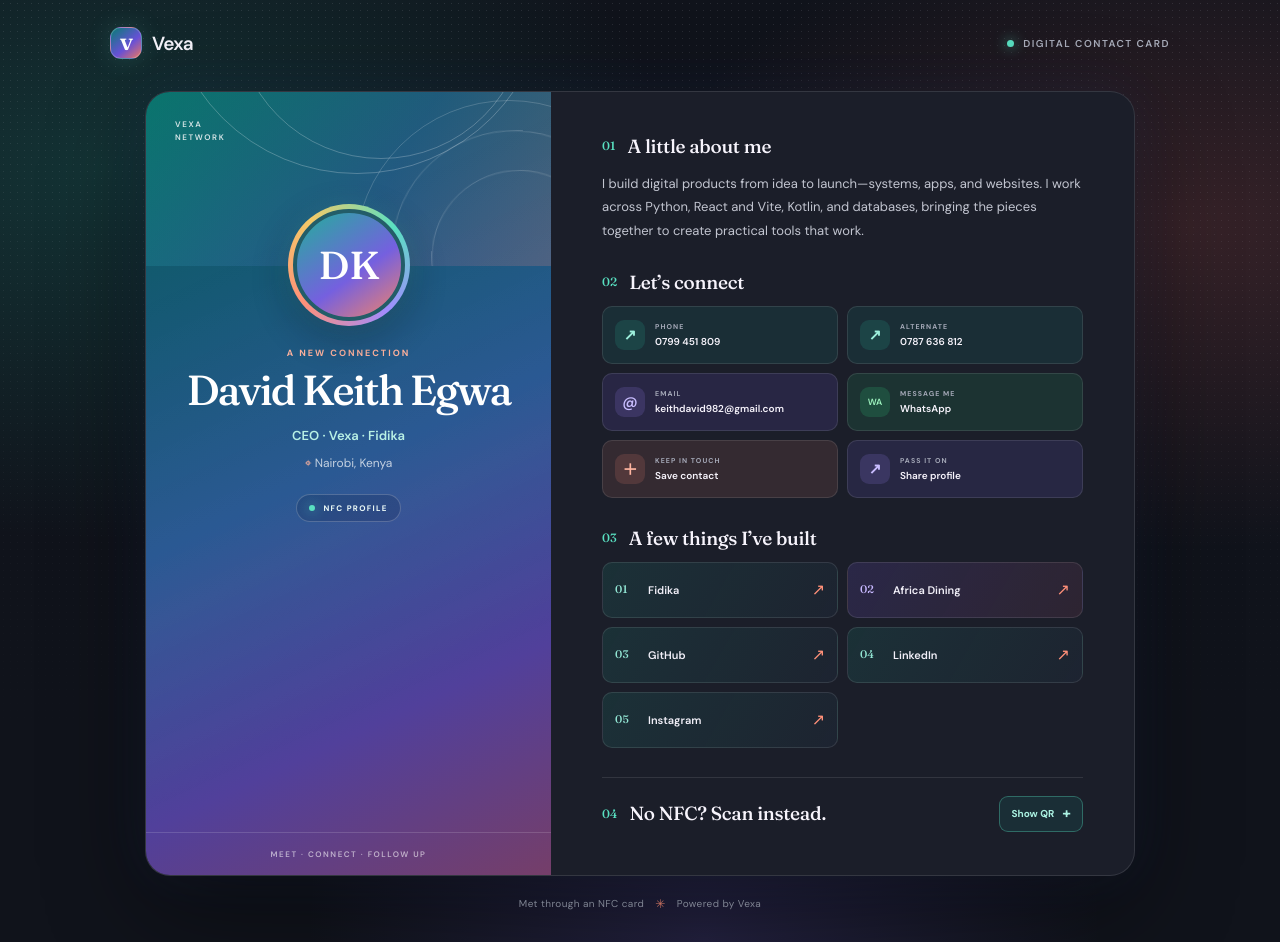
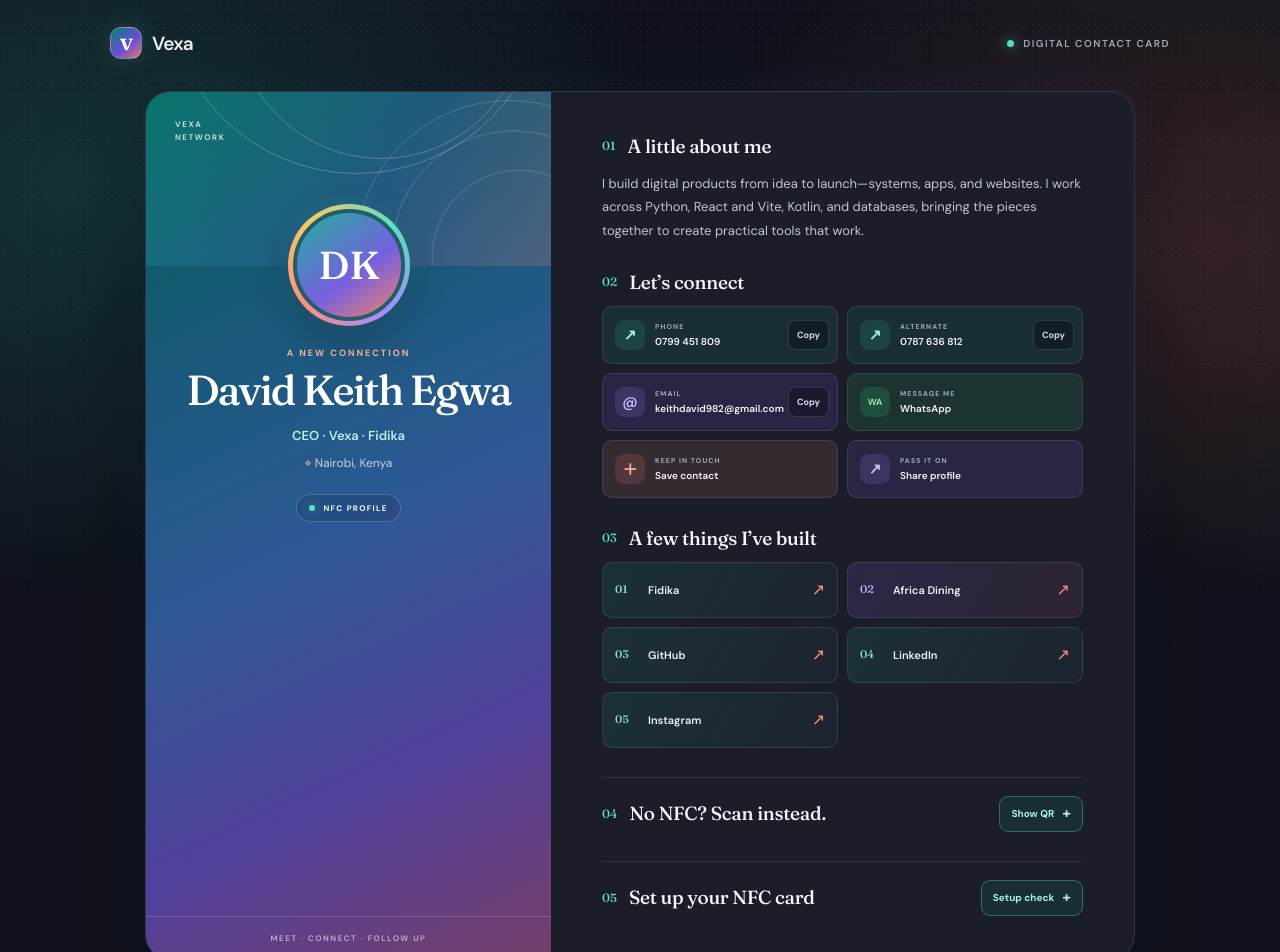
Before and after one commit to keith611/my-profile-, a React (Vite) app: page / in a window 1280 px wide. Shown: the top 952 px of the page. Built offline with nearby package versions, Linux system fonts and the light colour scheme.

Commit message:
Add contact copy and NFC setup tools

```diff
--- a/src/pages/ProfilePage.css
+++ b/src/pages/ProfilePage.css
@@ -214,6 +214,10 @@
 .profile-bio { max-width: 500px; margin: 0; color: #c2c5d0; font-size: 13px; line-height: 1.8; }
 
 .profile-actions { display: grid; grid-template-columns: repeat(2, minmax(0, 1fr)); gap: 9px; }
+.contact-action-wrap { position: relative; min-width: 0; }
+.contact-action-wrap > .contact-action { padding-right: 50px; }
+.copy-action { position: absolute; right: 9px; top: 50%; min-height: 30px; padding: 0 8px; transform: translateY(-50%); border: 1px solid rgba(255,255,255,.13); border-radius: 7px; color: #d9d9e7; background: rgba(9,13,23,.45); font-size: 9px; font-weight: 700; cursor: pointer; }
+.copy-action:hover { border-color: rgba(89,224,193,.6); color: #9df0dc; }
 .contact-action {
   display: flex;
   align-items: center;
@@ -282,6 +286,19 @@
 .qr-copy strong { color: #f6f3fb; font-size: 12px; }
 .qr-copy span { color: #b8bdcc; font-size: 10px; line-height: 1.6; }
 
+.nfc-setup-section { padding-top: 18px; border-top: 1px solid rgba(255,255,255,.1); }
+.nfc-setup-top { display: flex; align-items: center; justify-content: space-between; gap: 12px; }
+.nfc-setup-top .section-heading { margin: 0; }
+.nfc-setup-panel { display: grid; gap: 12px; margin-top: 15px; padding: 15px; border: 1px solid rgba(255,255,255,.12); border-radius: 13px; background: linear-gradient(120deg, rgba(27,166,145,.1), rgba(121,96,229,.11)); animation: card-arrive .25s ease both; }
+.nfc-setup-panel p { margin: 0; color: #d9d8e4; font-size: 11px; line-height: 1.6; }
+.nfc-profile-url { display: flex; align-items: center; justify-content: space-between; gap: 10px; min-width: 0; padding: 9px 10px; border: 1px solid rgba(255,255,255,.1); border-radius: 9px; background: rgba(7,10,18,.35); }
+.nfc-profile-url code { overflow: hidden; color: #aaf1e1; font-size: 10px; text-overflow: ellipsis; white-space: nowrap; }
+.nfc-profile-url button, .nfc-check-button { min-height: 34px; padding: 0 11px; border: 1px solid rgba(89,224,193,.34); border-radius: 8px; color: #aaf1e1; background: rgba(27,166,145,.15); font-size: 10px; font-weight: 700; cursor: pointer; }
+.nfc-profile-url button:hover, .nfc-check-button:hover { border-color: rgba(89,224,193,.7); background: rgba(27,166,145,.25); }
+.nfc-setup-panel ol { display: grid; gap: 7px; margin: 0; padding-left: 18px; color: #b8bdcc; font-size: 10px; line-height: 1.55; }
+.nfc-check-button { justify-self: start; }
+.nfc-check-note { color: #9299aa; font-size: 9px; line-height: 1.55; }
+
 .profile-footer { display: flex; justify-content: center; align-items: center; gap: 11px; margin: 20px auto 0; color: #a7adbd; font-size: 10px; letter-spacing: .04em; }
 .footer-dot { color: var(--coral); font-size: 12px; }
 
@@ -304,6 +321,7 @@
   .profile-bio { font-size: 12px; }
   .profile-links { grid-template-columns: 1fr 1fr; }
   .profile-qr-panel { width: 100%; }
+  .nfc-setup-panel { width: 100%; }
 }
 
 @media (max-width: 390px) {
@@ -317,5 +335,5 @@
 }
 
 @media (prefers-reduced-motion: reduce) {
-  .profile-card, .profile-avatar-wrap, .identity-orbit, .contact-action, .profile-links a { animation: none; transition: none; }
+  .profile-card, .profile-avatar-wrap, .identity-orbit, .contact-action, .profile-links a, .profile-qr-panel, .nfc-setup-panel { animation: none; transition: none; }
 }
--- a/src/pages/ProfilePage.jsx
+++ b/src/pages/ProfilePage.jsx
@@ -30,6 +30,7 @@
 
 export function ProfilePage() {
   const [qrOpen, setQrOpen] = useState(false);
+  const [nfcOpen, setNfcOpen] = useState(false);
   const [shareStatus, setShareStatus] = useState('');
   const phones = profile.phones || [];
   const links = profile.links.filter((item) => item.label && item.url);
@@ -62,6 +63,24 @@
       setShareStatus('Profile link copied.');
     } catch {
       setShareStatus('Copy the profile address from your browser to share it.');
+    }
+  };
+
+  const copyDetail = async (value, label) => {
+    try {
+      await navigator.clipboard.writeText(value);
+      setShareStatus(`${label} copied.`);
+    } catch {
+      setShareStatus(`Could not copy ${label.toLowerCase()}. Please copy it from the profile.`);
+    }
+  };
+
+  const checkProfileLink = async () => {
+    try {
+      const response = await fetch(profileUrl, { method: 'HEAD', cache: 'no-store' });
+      setShareStatus(response.ok ? 'Profile link is reachable and ready to add to your NFC card.' : 'Profile link could not be reached. Check the deployed website and try again.');
+    } catch {
+      setShareStatus('Profile link could not be reached. Check your connection and try again.');
     }
   };
 
@@ -120,16 +139,22 @@
             </div>
             <div className="profile-actions">
               {phones.map((phone, index) => (
-                <a key={phone} className="contact-action contact-call" href={`tel:${phone}`} aria-label={`Call ${phone}`}>
+                <div key={phone} className="contact-action-wrap">
+                  <a className="contact-action contact-call" href={`tel:${phone}`} aria-label={`Call ${phone}`}>
                     <span className="action-icon" aria-hidden="true">↗</span>
                     <span><small>{index === 0 ? 'PHONE' : 'ALTERNATE'}</small><strong>{phone.replace(/^(\d{4})(\d{3})(\d{3})$/, '$1 $2 $3')}</strong></span>
                   </a>
+                  <button className="copy-action" onClick={() => copyDetail(phone, 'Phone number')} type="button" aria-label={`Copy phone number ${phone}`}>Copy</button>
+                </div>
               ))}
               {profile.email && (
+                <div className="contact-action-wrap">
                   <a className="contact-action contact-email" href={`mailto:${profile.email}`}>
                     <span className="action-icon" aria-hidden="true">@</span>
                     <span><small>EMAIL</small><strong>{profile.email}</strong></span>
                   </a>
+                  <button className="copy-action" onClick={() => copyDetail(profile.email, 'Email address')} type="button" aria-label={`Copy email address ${profile.email}`}>Copy</button>
+                </div>
               )}
               {whatsappUrl && (
                 <a className="contact-action contact-whatsapp" href={whatsappUrl} target="_blank" rel="noreferrer">
@@ -204,6 +229,40 @@
               </div>
             )}
           </section>
+
+          <section className="nfc-setup-section" aria-labelledby="nfc-setup-heading">
+            <div className="nfc-setup-top">
+              <div className="section-heading section-heading-compact">
+                <span className="section-index">05</span>
+                <h2 id="nfc-setup-heading">Set up your NFC card</h2>
+              </div>
+              <button
+                className="qr-toggle"
+                type="button"
+                aria-expanded={nfcOpen}
+                aria-controls="nfc-setup-panel"
+                onClick={() => setNfcOpen((open) => !open)}
+              >
+                {nfcOpen ? 'Close' : 'Setup check'}
+                <span aria-hidden="true">{nfcOpen ? '−' : '+'}</span>
+              </button>
+            </div>
+            {nfcOpen && (
+              <div className="nfc-setup-panel" id="nfc-setup-panel">
+                <p>Use this profile address as the link on your NFC card:</p>
+                <div className="nfc-profile-url">
+                  <code>{profileUrl}</code>
+                  <button type="button" onClick={() => copyDetail(profileUrl, 'Profile link')}>Copy link</button>
+                </div>
+                <ol>
+                  <li>Write this link to your NFC card with your phone’s NFC writing app.</li>
+                  <li>Tap the card with another phone and confirm this profile opens.</li>
+                </ol>
+                <button className="nfc-check-button" type="button" onClick={checkProfileLink}>Check profile link</button>
+                <span className="nfc-check-note">This checks that the website address responds. Tap your card with another phone to confirm the NFC setup itself.</span>
+              </div>
+            )}
+          </section>
         </div>
       </section>
 
```
Lines whose indentation alone changed are shown as unchanged.
